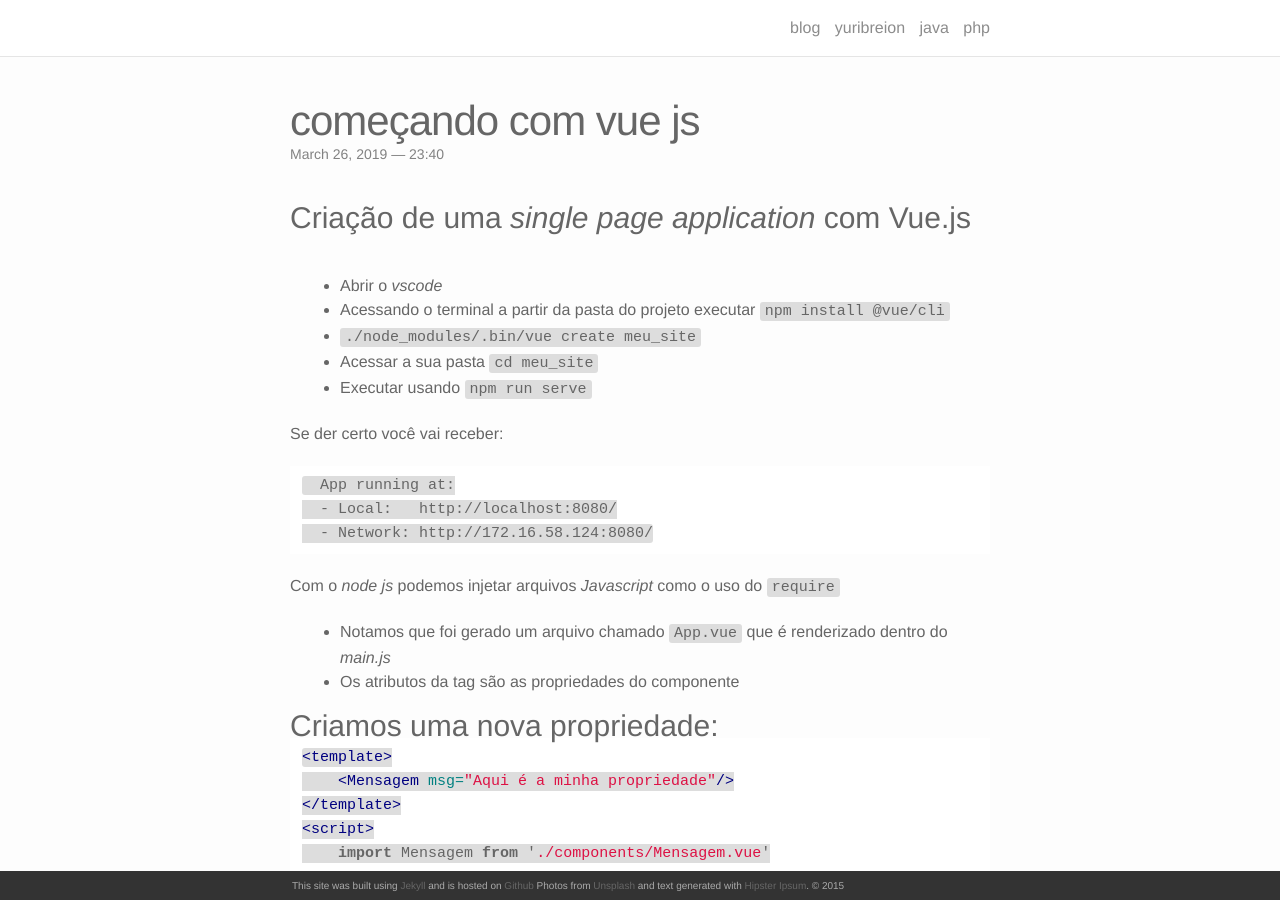
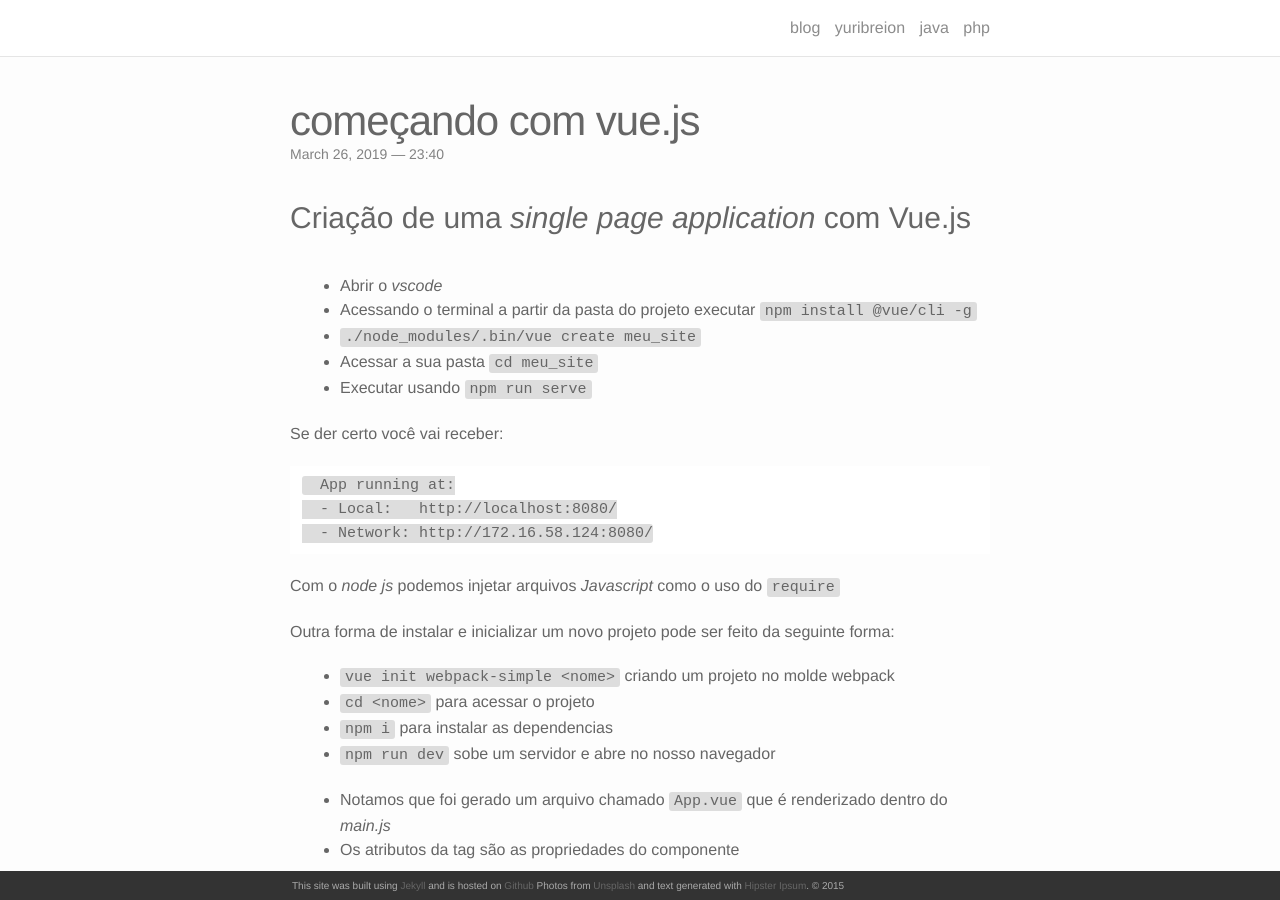
Before and after one commit to yuribreion1/blog, a Jekyll site: the page built from _posts/2019-03-26-comecando-vue-js.markdown, in a window 1280 px wide and 900 px high. Built offline with Jekyll 4.4.1, drawn with Linux system fonts in a browser that asks for light colours; nearby versions of some CDN libraries.

Commit message:
aula de vue.js

````diff
--- a/_posts/2019-03-26-comecando-vue-js.markdown
+++ b/_posts/2019-03-26-comecando-vue-js.markdown
@@ -1,13 +1,13 @@
 ---
 layout: post
-title:  começando com vue js
+title:  começando com vue.js
 date:   2019-03-26 23:40:16
 description: trabalhando com frameworks client-side
 ---
 ### Criação de uma _single page application_ com Vue.js
 <br>
 - Abrir o _vscode_
-- Acessando o terminal a partir da pasta do projeto executar `npm install @vue/cli`
+- Acessando o terminal a partir da pasta do projeto executar `npm install @vue/cli -g`
 - `./node_modules/.bin/vue create meu_site`
 - Acessar a sua pasta `cd meu_site`
 - Executar usando `npm run serve`
@@ -21,6 +21,13 @@
 ```
 
 Com o _node js_ podemos injetar arquivos _Javascript_ como o uso do `require`
+
+Outra forma de instalar e inicializar um novo projeto pode ser feito da seguinte forma:
+
+- `vue init webpack-simple <nome>` criando um projeto no molde webpack
+- `cd <nome>` para acessar o projeto
+- `npm i` para instalar as dependencias
+- `npm run dev` sobe um servidor e abre no nosso navegador
 
 - Notamos que foi gerado um arquivo chamado `App.vue` que é renderizado dentro do _main.js_
 - Os atributos da tag são as propriedades do componente
````
